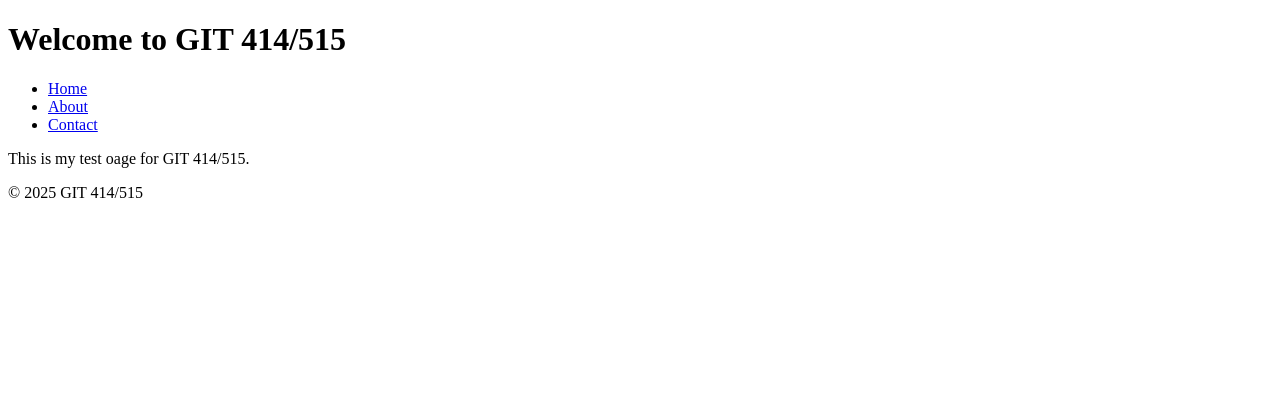
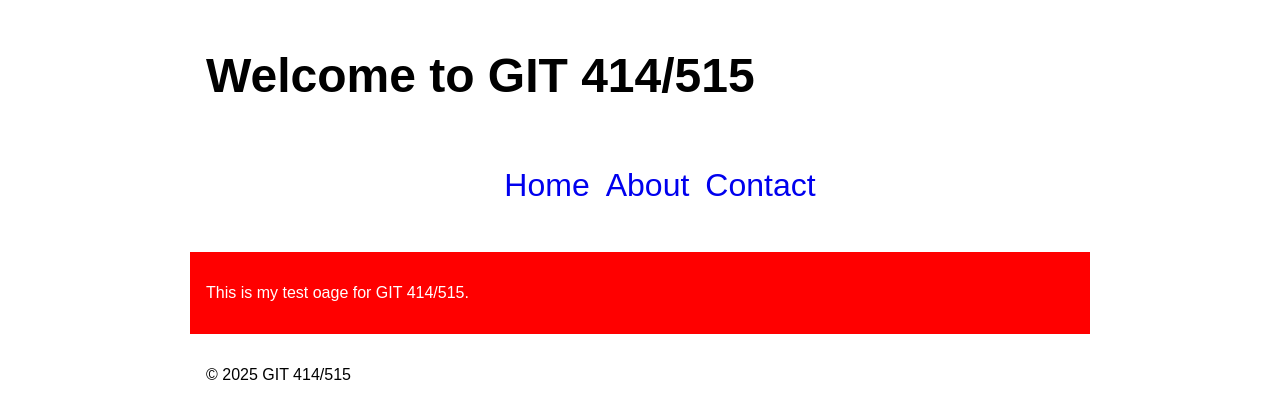
Before and after one commit to raasato/GIT-414, a plain HTML site: page index.html in a window 1280 px wide. Drawn offline with Linux system fonts and the light colour scheme.

Commit message:
styles
styles sheet added

```diff
--- a/index.html
+++ b/index.html
@@ -4,6 +4,7 @@
     <meta charset="UTF-8">
     <meta name="viewport" content="width=device-width, inital-scale=1.0">
     <meta name="author" content="Robynne Asato">
+    <link rel="stylesheet" href="styles.css">
     <title>GIT 414</title>
 </head>
 <body>
--- /dev/null
+++ b/styles.css
@@ -0,0 +1,62 @@
+/* CSS BY  */
+Robynne Asato
+
+/* Global */
+body {
+    font-family: Arial, sans-serif;
+    margin: 0;
+    padding: 0;
+}
+
+header, nav, main, footer {
+    padding: 1rem;
+    font-family: Arial, Helvetica, sans-serif;
+}
+
+nav ul {
+    list-style-type: none;
+    justify-content: center;
+}
+
+nav a {
+    text-decoration: none;
+}
+
+nav li {
+    font-size: 2rem;
+}
+
+/* Medium screens */
+@media only screen and (min-width: 600px) {
+ nav ul {
+    display: flex;
+    gap: 1rem;
+    }
+ main {
+    background: yellow;
+    }
+}
+
+/* Large screens */
+@media only screen and (min-width: 900px) {
+ body {
+    max-width: 900px;
+    margin: auto;
+    }
+
+ h1 {
+    font-size: 3rem;
+    }
+
+  main {
+    background: blue;
+    color: white;
+    }
+}
+
+/* Extra large */
+@media only screen and (min-width: 1200px) {
+  main {
+    background: red;
+    }
+}
```
